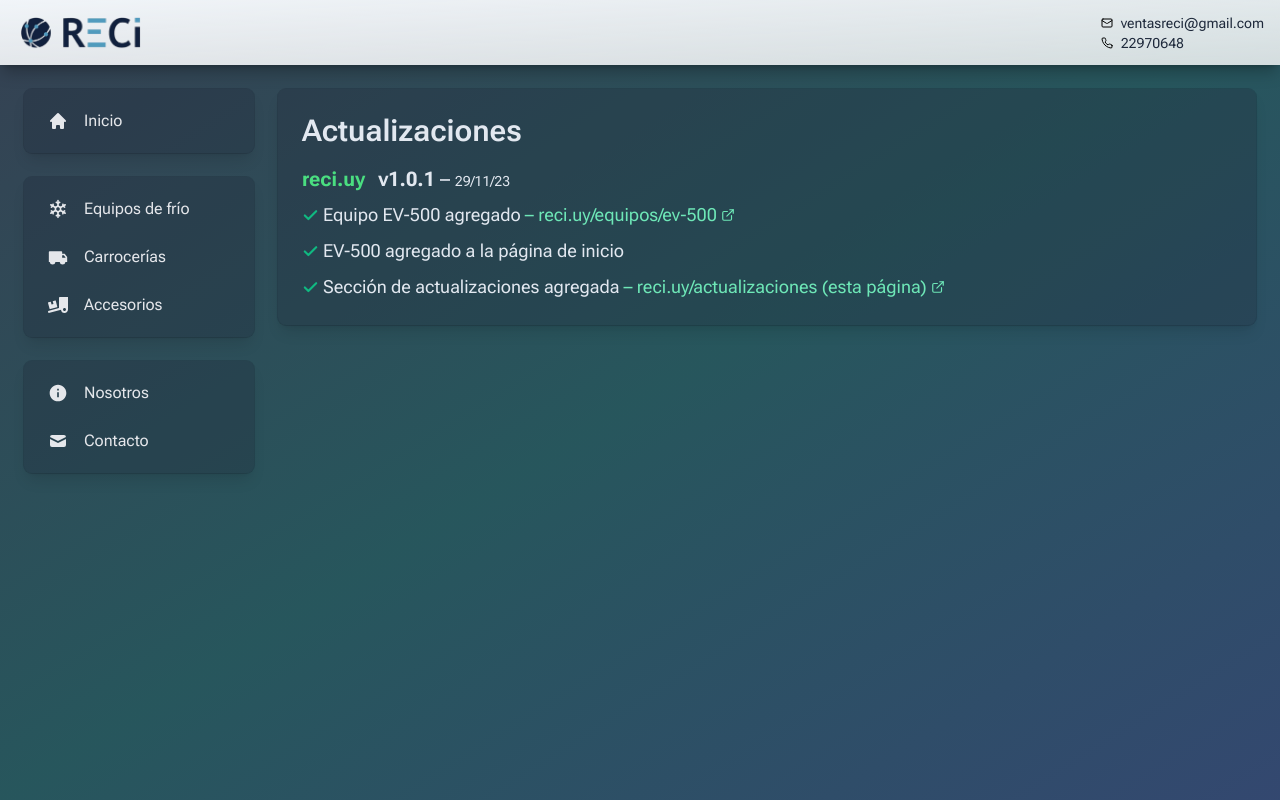
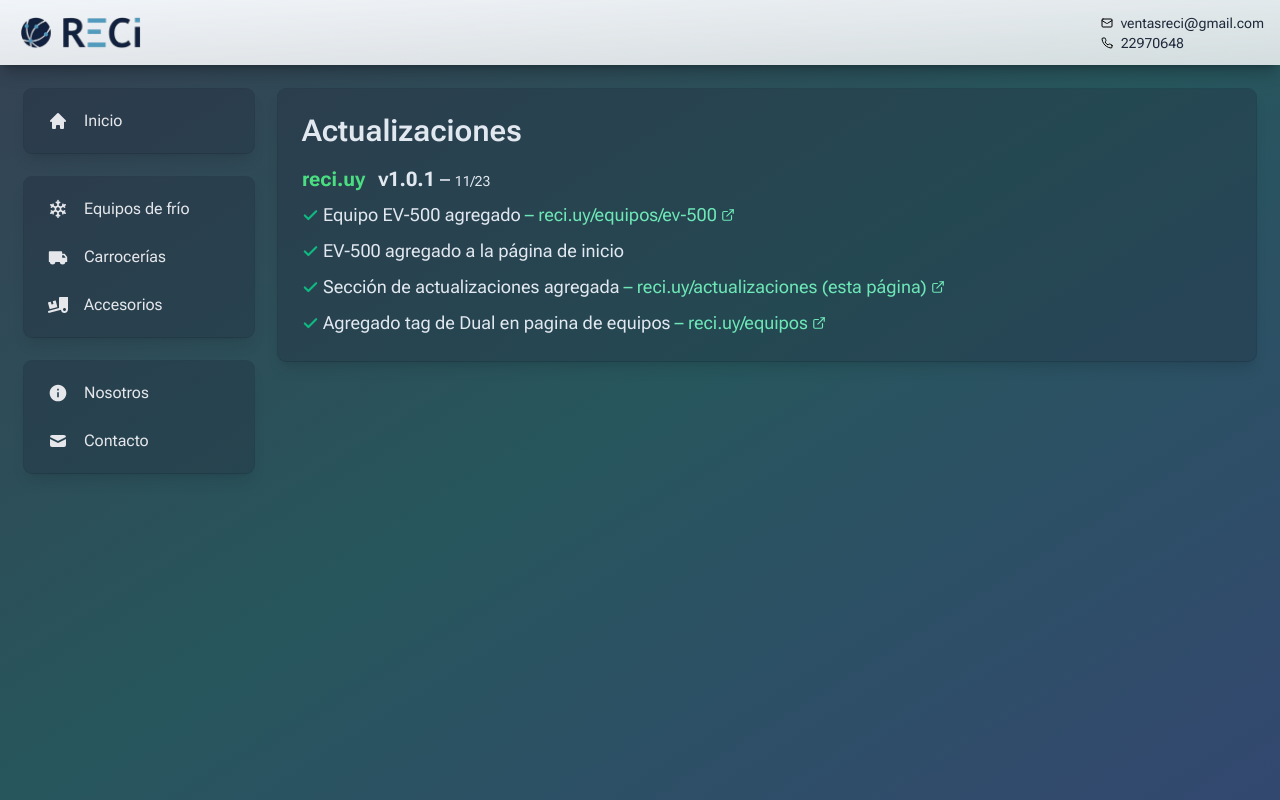
Before and after one commit to maurocig/reci-uy, a Next.js app: page /actualizaciones in a window 1280 px wide. Built offline with nearby package versions, Linux system fonts and the light colour scheme.

Commit message:
agregada actualizacion

```diff
--- a/app/actualizaciones/page.tsx
+++ b/app/actualizaciones/page.tsx
@@ -19,17 +19,22 @@ export default async function DevlogPage({}: DevlogPageProps) {
       url: '/actualizaciones',
       urlCaption: 'reci.uy/actualizaciones (esta página)',
     },
+    {
+      text: 'Agregado tag de Dual en pagina de equipos',
+      url: '/equipos',
+      urlCaption: 'reci.uy/equipos',
+    },
   ];
 
   return (
     <>
       <Box className="w-full">
-        <h2 className="mb-4 text-3xl font-semibold ">Actualizaciones </h2>
-        <h3 className="inline mb-2 text-xl">
+        <h2 className="mb-4 text-3xl font-semibold">Actualizaciones </h2>
+        <h3 className="mb-2 inline text-xl">
           <b>
             <span className="mr-2 text-green-400">reci.uy</span> v1.0.1
           </b>{' '}
-          – <span className="text-sm">29/11/23</span>
+          – <span className="text-sm">11/23</span>
         </h3>{' '}
         <ul className="space-y-2 text-lg">
           {devLogItems.map((item) => (
--- a/components/Item.tsx
+++ b/components/Item.tsx
@@ -1,6 +1,6 @@
 import { cn } from '@/lib/utils';
 import { Product } from '@/types';
-import { Plug, Power, PowerIcon, Snowflake, SnowflakeIcon } from 'lucide-react';
+import { Plug, SnowflakeIcon } from 'lucide-react';
 import Image from 'next/image';
 import { IconType } from 'react-icons';
 import { FaChevronRight } from 'react-icons/fa';
```
